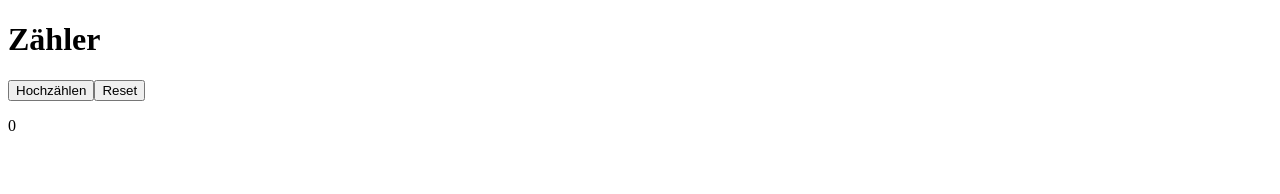
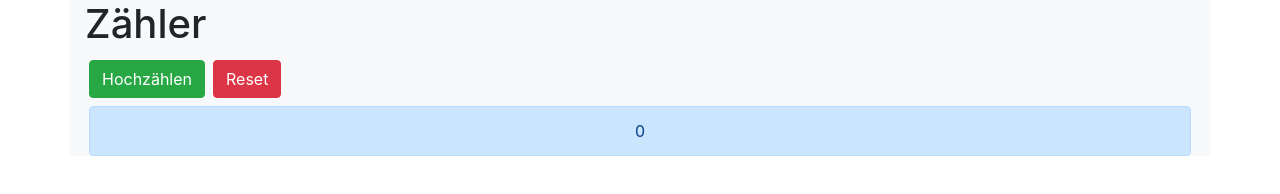
Before and after one commit to meisterk/2020-10-29-zaehler, a plain HTML site: page index.html in a window 1280 px wide. Drawn offline with nearby package versions, Linux system fonts and the light colour scheme.

Commit message:
Add bootstrap

```diff
--- a/index.html
+++ b/index.html
@@ -5,14 +5,16 @@
     <meta charset="UTF-8">
     <meta name="viewport" content="width=device-width, initial-scale=1.0">
     <title>Zähler</title>
+    <link rel="stylesheet" href="https://cdn.jsdelivr.net/npm/bootstrap@4.5.3/dist/css/bootstrap.min.css"
+        integrity="sha384-TX8t27EcRE3e/ihU7zmQxVncDAy5uIKz4rEkgIXeMed4M0jlfIDPvg6uqKI2xXr2" crossorigin="anonymous">
 </head>
 
 <body>
-    <div id="zaehl-app">
+    <div class="container bg-light" id="zaehl-app">
         <h1>Zähler</h1>
-        <button @click="hochzaehlen">Hochzählen</button>
-        <button @click="reset">Reset</button>
-        <p>{{ ausgabe }}</p>
+        <button class="btn btn-success m-1" @click="hochzaehlen">Hochzählen</button>
+        <button class="btn btn-danger m-1" @click="reset">Reset</button>
+        <p class="alert alert-primary text-center m-1">{{ ausgabe }}</p>
     </div>
     <script src="https://unpkg.com/vue@next"></script>
     <script>
```
